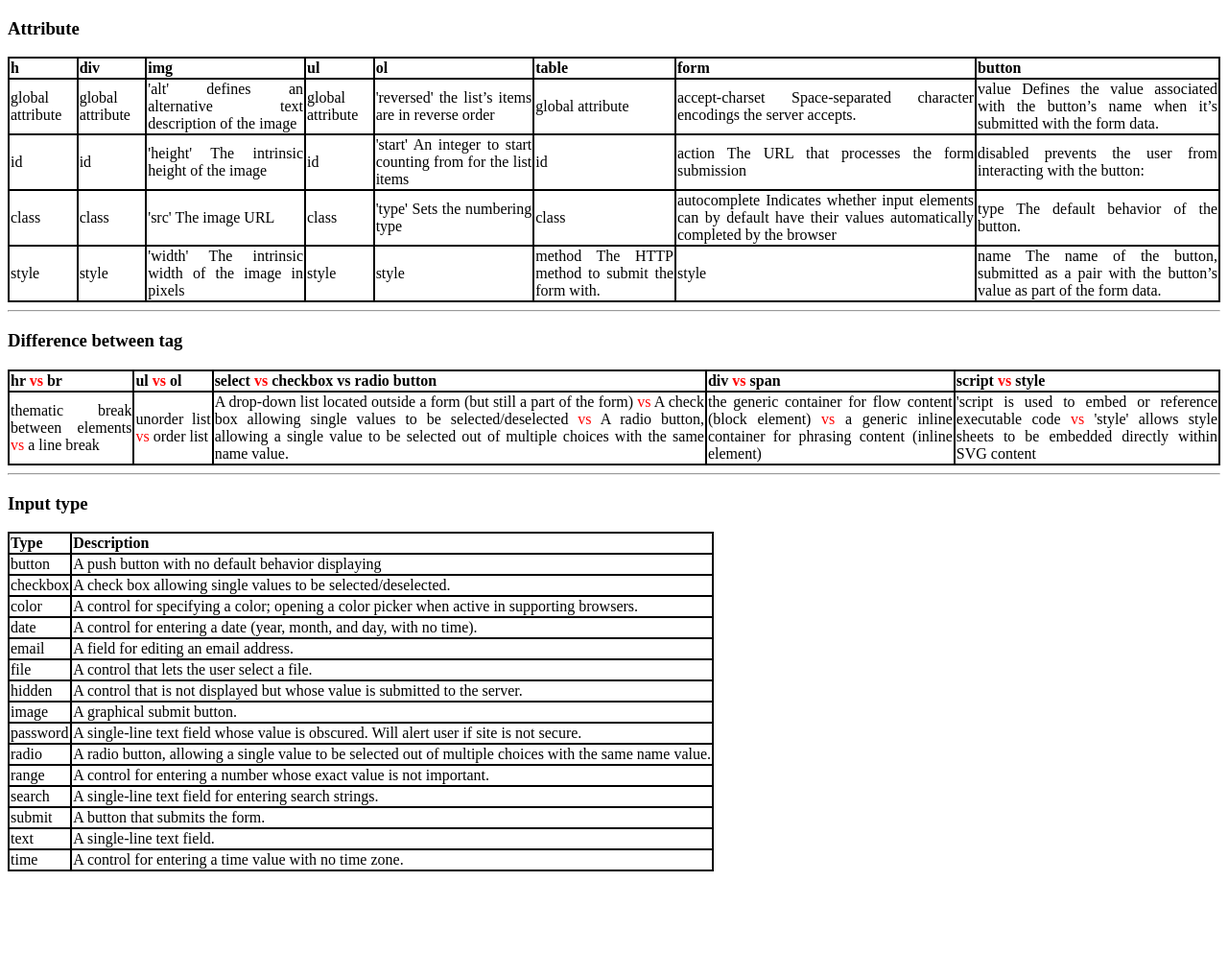
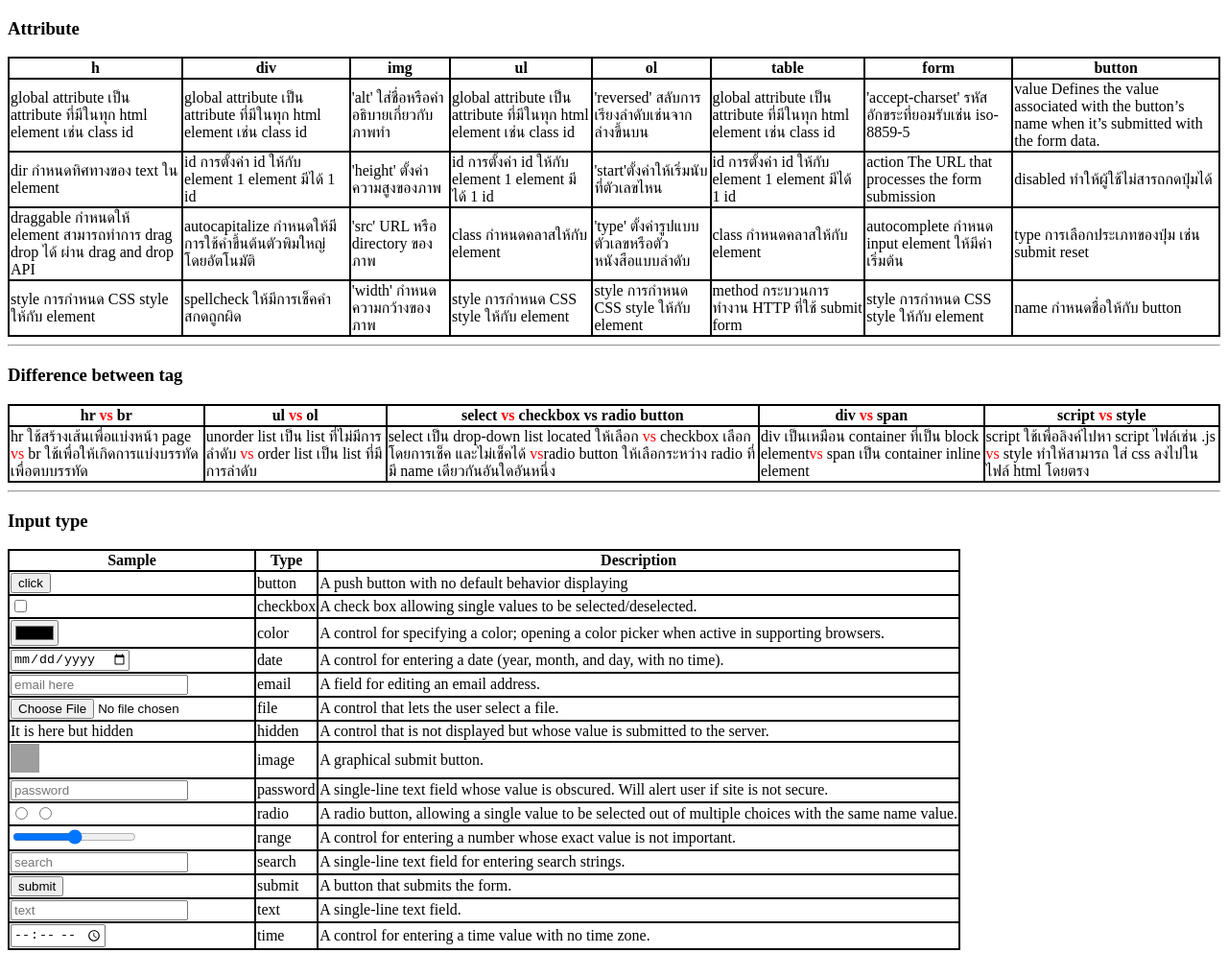
Before and after one commit to Kompruch/preCodeCamp, a plain HTML site: page Precodecamp/Lab.html in a window 1280 px wide. Shown: the whole page at 96% size. Before the commit the page ends 916 px from the top, so only its background shows below. Drawn offline with Linux system fonts and the light colour scheme; grey boxes are pictures that could not be loaded.

Commit message:
commit 15

```diff
--- a/Precodecamp/Lab.html
+++ b/Precodecamp/Lab.html
@@ -11,9 +11,12 @@
         table,
         td,
         th {
-            text-align: justify;
             border: 2px solid black;
             border-collapse: collapse;
+        }
+        input[type="image"] {
+            width: 30px;
+            height: 30px;
         }
     </style>
     <title>LABHTML</title>
@@ -36,44 +39,44 @@
         </thead>
         <tbody>
             <tr>
-                <td>global attribute</td>
-                <td>global attribute</td>
-                <td>'alt' defines an alternative text description of the image</td>
-                <td>global attribute</td>
-                <td>'reversed' the list’s items are in reverse order</td>
-                <td>global attribute</td>
-                <td>accept-charset Space-separated character encodings the server accepts.</td>
+                <td>global attribute เป็น attribute ที่มีในทุก html element เช่น class id</td>
+                <td>global attribute เป็น attribute ที่มีในทุก html element เช่น class id</td>
+                <td>'alt' ใส่ชื่อหรือคำอธิบายเกี่ยวกับภาพทำ</td>
+                <td>global attribute เป็น attribute ที่มีในทุก html element เช่น class id</td>
+                <td>'reversed' สลับการเรียงลำดับเช่นจากล่างขึ้นบน</td>
+                <td>global attribute เป็น attribute ที่มีในทุก html element เช่น class id</td>
+                <td>'accept-charset' รหัสอักขระที่ยอมรับเช่น iso-8859-5</td>
                 <td>value Defines the value associated with the button’s name when it’s submitted with the form data.</td>
             </tr>
             <tr>
-                <td>id</td>
-                <td>id</td>
-                <td>'height' The intrinsic height of the image</td>
-                <td>id</td>
-                <td>'start' An integer to start counting from for the list items</td>
-                <td>id</td>
+                <td>dir กำหนดทิศทางของ text ใน element</td>
+                <td>id การตั้งค่า id ให้กับ element 1 element มีได้ 1 id</td>
+                <td>'height' ตั้งค่าความสูงของภาพ</td>
+                <td>id การตั้งค่า id ให้กับ element 1 element มีได้ 1 id</td>
+                <td>'start'ตั้งค่าให้เริ่มนับที่ตัวเลขไหน</td>
+                <td>id การตั้งค่า id ให้กับ element 1 element มีได้ 1 id</td>
                 <td>action The URL that processes the form submission</td>
-                <td>disabled prevents the user from interacting with the button:</td>
+                <td>disabled ทำให้ผู้ใช้ไม่สารถกดปุ่มได้</td>
             </tr>
             <tr>
-                <td>class</td>
-                <td>class</td>
-                <td>'src' The image URL</td>
-                <td>class</td>
-                <td>'type' Sets the numbering type</td>
-                <td>class</td>
-                <td>autocomplete Indicates whether input elements can by default have their values automatically completed by the browser</td>
-                <td>type The default behavior of the button.</td>
+                <td>draggable กำหนดให้ element สามารถทำการ drag drop ได้ ผ่าน drag and drop API</td>
+                <td>autocapitalize กำหนดให้มีการใช้คำขึ้นต้นตัวพิมใหญ่โดยอัตโนมัติ</td>
+                <td>'src' URL หรือ directory ของภาพ</td>
+                <td>class กำหนดคลาสให้กับ element</td>
+                <td>'type' ตั้งค่ารูปแบบตัวเลขหรือตัวหนังสือแบบลำดับ</td>
+                <td>class กำหนดคลาสให้กับ element</td>
+                <td>autocomplete กำหนด input element ให้มีค่าเริ่มต้น</td>
+                <td>type การเลือกประเภทของปุ่ม เช่น submit reset</td>
             </tr>
             <tr>
-                <td>style</td>
-                <td>style</td>
-                <td>'width' The intrinsic width of the image in pixels</td>
-                <td>style</td>
-                <td>style</td>
-                <td>method The HTTP method to submit the form with.</td>
-                <td>style</td>
-                <td>name The name of the button, submitted as a pair with the button’s value as part of the form data.</td>
+                <td>style การกำหนด CSS style ให้กับ element</td>
+                <td>spellcheck ให้มีการเช็คคำสกดถูกผิด</td>
+                <td>'width' กำหนดความกว้างของภาพ</td>
+                <td>style การกำหนด CSS style ให้กับ element</td>
+                <td>style การกำหนด CSS style ให้กับ element</td>
+                <td>method กระบวนการทำงาน HTTP ที่ใช้ submit form</td>
+                <td>style การกำหนด CSS style ให้กับ element</td>
+                <td>name กำหนดชื่อให้กับ button</td>
             </tr>
         </tbody>
     </table>
@@ -93,11 +96,11 @@
         </thead>
         <tbody>
             <tr>
-                <td>thematic break between elements <span>vs</span> a line break</td>
-                <td>unorder list <span>vs</span> order list</td>
-                <td> A drop-down list located outside a form (but still a part of the form) <span>vs</span> A check box allowing single values to be selected/deselected <span>vs</span> A radio button, allowing a single value to be selected out of multiple choices with the same name value.</td>
-                <td>the generic container for flow content (block element) <span>vs</span> a generic inline container for phrasing content (inline element)</td>
-                <td>'script is used to embed or reference executable code <span>vs</span> 'style' allows style sheets to be embedded directly within SVG content</td>
+                <td>hr ใช้สร้างเส้นเพื่อแบ่งหน้า page <span>vs</span> br ใช้เพื่อให้เกิดการแบ่งบรรทัด เพื่อตบบรรทัด</td>
+                <td>unorder list เป็น list  ที่ไม่มีการลำดับ <span>vs</span> order list เป็น list ที่มีการลำดับ</td>
+                <td> select เป็น drop-down list located ให้เลือก <span>vs</span> checkbox เลือกโดยการเช็ค และไม่เช็คได้ <span>vs</span>radio button ให้เลือกระหว่าง radio ที่มี name เดียวกันอันใดอันหนึ่ง</td>
+                <td>div เป็นเหมือน container ที่เป็น block element<span>vs</span> span เป็น container inline element</td>
+                <td>script ใช้เพื่อลิงค์ไปหา script ไฟล์เช่น .js <span>vs</span> style ทำให้สามารถ ใส่ css ลงไปใน ไฟล์ html โดยตรง</td>
             </tr>
         </tbody>
     </table>
@@ -108,74 +111,97 @@
     <table border="1px">
         <thead>
             <tr>
+                <th>Sample</th>
                 <th>Type</th>
                 <th>Description</th>
             </tr>
         </thead>
         <tbody>
             <tr>
+                <td><input type="button" value="click"></td>
                 <td>button</td>
                 <td>A push button with no default behavior displaying</td>
             </tr>
             <tr>
+                <td><input type="checkbox" name="check" id=""></td>
                 <td>checkbox</td>
                 <td>A check box allowing single values to be selected/deselected.</td>
             </tr>
             <tr>
+                <td><input type="color" name="" id=""></td>
                 <td>color</td>
                 <td>A control for specifying a color; opening a color picker when active in supporting browsers.</td>
             </tr>
             <tr>
+                <td><input type="date" name="" id=""></td>
                 <td>date</td>
                 <td>A control for entering a date (year, month, and day, with no time).</td>
             </tr>
             <tr>
+                <td><input type="email" placeholder="email here" name="" id=""></td>
                 <td>email</td>
                 <td>A field for editing an email address.</td>
             </tr>
             <tr>
+                <td><input type="file" name="" id=""></td>
                 <td>file</td>
                 <td>A control that lets the user select a file.</td>
             </tr>
             <tr>
+                <td><input type="hidden" name="hidden"><label for="hidden">It is here but hidden</label></td>
                 <td>hidden</td>
                 <td>A control that is not displayed but whose value is submitted to the server.</td>
             </tr>
             <tr>
+                <td><input type="image" src="https://encrypted-tbn0.gstatic.com/images?q=tbn%3AANd9GcRj0YKykMVUC7oGufeb5stgLMJpi2B_hjlVnHj3kJQlrOLuDifw&usqp=CAU" alt=""></td>
                 <td>image</td>
                 <td>A graphical submit button.</td>
             </tr>
             <tr>
+                <td><input type="password" placeholder="password" name="" id=""></td>
                 <td>password</td>
                 <td>A single-line text field whose value is obscured. Will alert user if site is not secure.</td>
             </tr>
             <tr>
+                <td>
+                    <input type="radio" name="cat" id="">
+                    <input type="radio" name="cat" id="">
+                </td>
                 <td>radio</td>
                 <td>A radio button, allowing a single value to be selected out of multiple choices with the same name value.</td>
             </tr>
             <tr>
+                <td><input type="range" name="" id=""></td>
                 <td>range</td>
                 <td>A control for entering a number whose exact value is not important.</td>
             </tr>
             <tr>
+                <td><input type="search" placeholder="search" name="" id=""></td>
                 <td>search</td>
                 <td>A single-line text field for entering search strings.</td>
             </tr>
             <tr>
+                <td><input type="submit" value="submit"></td>
                 <td>submit</td>
                 <td>A button that submits the form.</td>
             </tr>
             <tr>
+                <td><input type="text" placeholder="text" name="" id=""></td>
                 <td>text</td>
                 <td>A single-line text field.</td>
             </tr>
             <tr>
+                <td><input type="time" name="" id=""></td>
                 <td>time</td>
                 <td>A control for entering a time value with no time zone.</td>
             </tr>
         </tbody>
     </table>
 
+
+
+
+
 </body>
 
 </html>
```
Also changed, not shown: Precodecamp/Lab3-2.html (added).
